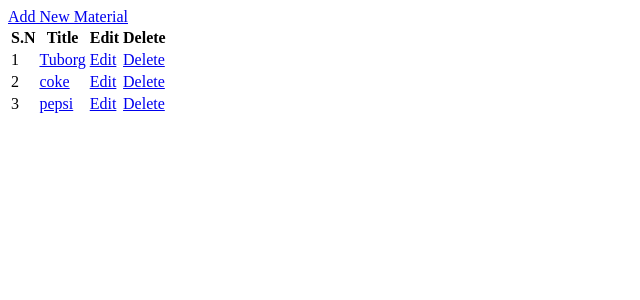
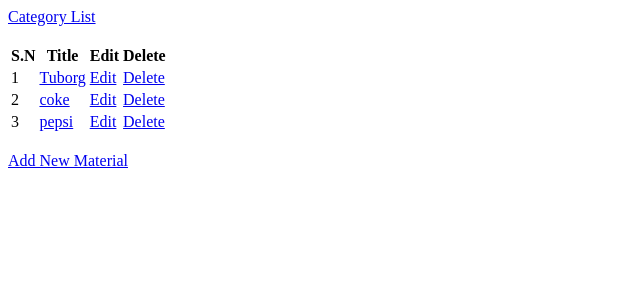
Before and after one commit to gitpromode/E-shop, a Django app: page /shop/category-item/3 in a window 1280 px wide. Shown: the top 300 px of the page, without its empty margins (0-640 px from the left). Run offline with Django 3.2, Linux system fonts and the light colour scheme; data comes from the database, SQL or seed files in the repository; both versions use the stored data as it was after the commit.

Commit message:
update category- item views, url and template

```diff
--- a/shop/forms.py
+++ b/shop/forms.py
@@ -12,4 +12,4 @@
 
     class Meta:
         model = Item
-        fields = ('category', 'name', 'description', 'price', 'available', 'image', 'extra',)
+        fields = ('category', 'name', 'description', 'price', 'available', 'brand', 'image',)
--- a/shop/templates/shop/category_item.html
+++ b/shop/templates/shop/category_item.html
@@ -1,7 +1,7 @@
 <div class="d-flex justify-content-center">
-    <div class="col-md-2 col-lg-9"><a href="{% url 'shop:item_add' %}" title=""
+    <div class="col-md-2 col-lg-9"><a href="{% url 'shop:category_list' %}" title=""
                                       class="btn btn-sm btn-xs btn-primary"><i
-            class="la la-plus"></i>Add New Material</a>
+            class="la la-plus"></i>Category List</a><br><br>
         <div class="dash-right">
             <div class="widget-info margin-top-large">
                 <table id="gallery" class="table table-bordered">
@@ -23,7 +23,10 @@
                     </tr>
                     {%endfor%}
                     </tbody>
-                </table>
+                </table><br>
+                <div class="col-md-2 col-lg-9"><a href="{% url 'shop:item_add' category_pk %}" title=""
+                                      class="btn btn-sm btn-xs btn-primary"><i class="la la-plus"></i>Add New Material</a>
+                </div>
             </div>
         </div>
     </div>
--- a/shop/templates/shop/item_delete.html
+++ b/shop/templates/shop/item_delete.html
@@ -3,7 +3,7 @@
         <div class="widget-head">
             <div class="widget-body mt-2 horizontalForm">
                 <div class="widget-head">
-                    <h4><a href="#" title="">Category Delete</a></h4>
+                    <h4><a href="#" title="">Item Delete</a></h4>
                 </div>
                 <div class="widget-body">
                     <form method="POST" action="{% url 'shop:item_delete' item.id%}">{% csrf_token %}
--- a/shop/templates/shop/item_detail.html
+++ b/shop/templates/shop/item_detail.html
@@ -3,7 +3,7 @@
         <div class="widget-head">
             <div class="widget-body mt-2 horizontalForm">
                 <div class="widget-head">
-                    <h4><a href="#" title="">Category</a></h4>
+                    <h4><a href="#" title="">Item Details</a></h4>
                 </div>
                 <div class="formHolder">
                     <div class="widget-info margin-top-large">
--- a/shop/urls.py
+++ b/shop/urls.py
@@ -11,11 +11,9 @@
     path('category-edit/<int:pk>', views.CategoryUpdateView.as_view(), name='category_edit'),
     path('category-delete/<int:pk>', views.CategoryDeleteView.as_view(), name='category_delete'),
 
-    path('item-list', views.ItemListView.as_view(), name='item_list'),
+    path('category-item/<int:category_pk>', views.CategoryItemView.as_view(), name="category_item"),
     path('item-detail/<int:pk>', views.ItemDetailView.as_view(), name='item_detail'),
-    path('item-add', views.ItemCreateView.as_view(), name='item_add'),
+    path('item-add/<int:category_pk>', views.ItemCreateView.as_view(), name='item_add'),
     path('item-edit/<int:pk>', views.ItemUpdateView.as_view(), name='item_edit'),
     path('item-delete/<int:pk>', views.ItemDeleteView.as_view(), name='item_delete'),
-
-    path('category-item/<int:category_pk>', views.CategoryItemView.as_view(), name="category_item"),
 ]
--- a/shop/views.py
+++ b/shop/views.py
@@ -11,16 +11,25 @@
 
 
 class CategoryListView(ListView):
+    """
+        Category List View
+    """
     model = Category
     template_name = 'shop/category_list.html'
 
 
 class CategoryDetailView(DetailView):
+    """
+        Category Detail View
+    """
     model = Category
     template_name = 'shop/category_detail.html'
 
 
 class CategoryCreateView(CreateView):
+    """
+        Category Create View
+    """
     model = Category
     template_name = 'shop/category_form.html'
     form_class = CategoryForm
@@ -28,6 +37,9 @@
 
 
 class CategoryUpdateView(UpdateView):
+    """
+        Category Update View
+    """
     model = Category
     template_name = 'shop/category_form.html'
     form_class = CategoryForm
@@ -35,42 +47,18 @@
 
 
 class CategoryDeleteView(DeleteView):
+    """
+        Category Delete View
+    """
     model = Category
     template_name = 'shop/category_delete.html'
     success_url = reverse_lazy('shop:category_list')
 
 
-class ItemListView(ListView):
-    model = Item
-    template_name = 'shop/item_list.html'
-
-class ItemDetailView(DetailView):
-    model = Item
-    template_name = 'shop/item_detail.html'
-
-
-class ItemCreateView(CreateView):
-    model = Item
-    template_name = 'shop/item_form.html'
-    form_class = ItemForm
-    success_url = reverse_lazy('shop:item_list')
-
-
-class ItemUpdateView(UpdateView):
-    model = Item
-    template_name = 'shop/item_form.html'
-    form_class = ItemForm
-    success_url = reverse_lazy('shop:item_list')
-
-
-class ItemDeleteView(DeleteView):
-    model = Item
-    template_name = 'shop/item_delete.html'
-    form_class = ItemForm
-    success_url = reverse_lazy('shop:item_list')
-
-
 class CategoryItemView(TemplateView):
+    """
+        Category-Item Template View
+    """
     template_name = 'shop/category_item.html'
 
     def get_context_data(self, **kwargs):
@@ -78,3 +66,60 @@
         context['category'] = Category.objects.get(id=self.kwargs['category_pk'])
         context['category_item'] = Item.objects.filter(category_id=self.kwargs['category_pk'])
         return context
+
+
+class ItemDetailView(DetailView):
+    """
+        Item Detail View
+    """
+    model = Item
+    template_name = 'shop/item_detail.html'
+
+
+class ItemCreateView(CreateView):
+    """
+        Item Create View
+    """
+    model = Item
+    template_name = 'shop/item_form.html'
+    form_class = ItemForm
+
+    def form_valid(self, form):
+        form.instance.category = get_object_or_404(Category, pk=self.kwargs['category_pk'])
+        form.save()
+        return super().form_valid(form)
+
+    def get_context_data(self, **kwargs):
+        context = super().get_context_data(**kwargs)
+        context['category'] = Category.objects.get(pk=self.kwargs['category_pk'])
+        return context
+
+    def get_success_url(self):
+            success_url = reverse_lazy('shop:category_item', args=(self.kwargs['category_pk'],))
+            return success_url
+
+
+class ItemUpdateView(UpdateView):
+    """
+        Item Update View
+    """
+    model = Item
+    template_name = 'shop/item_form.html'
+    form_class = ItemForm
+
+    def get_success_url(self):
+            success_url = reverse_lazy('shop:category_item', args=(self.object.category.pk,))
+            return success_url
+
+
+class ItemDeleteView(DeleteView):
+    """
+        Item Delete View
+    """
+    model = Item
+    template_name = 'shop/item_delete.html'
+    form_class = ItemForm
+
+    def get_success_url(self):
+            success_url = reverse_lazy('shop:category_item', args=(self.object.category.pk,))
+            return success_url
```
Also changed, not shown: shop/templates/shop/category_list.html (+3 -4 lines), shop/templates/shop/item_list.html (deleted, +0 -30 lines), db.sqlite3.
